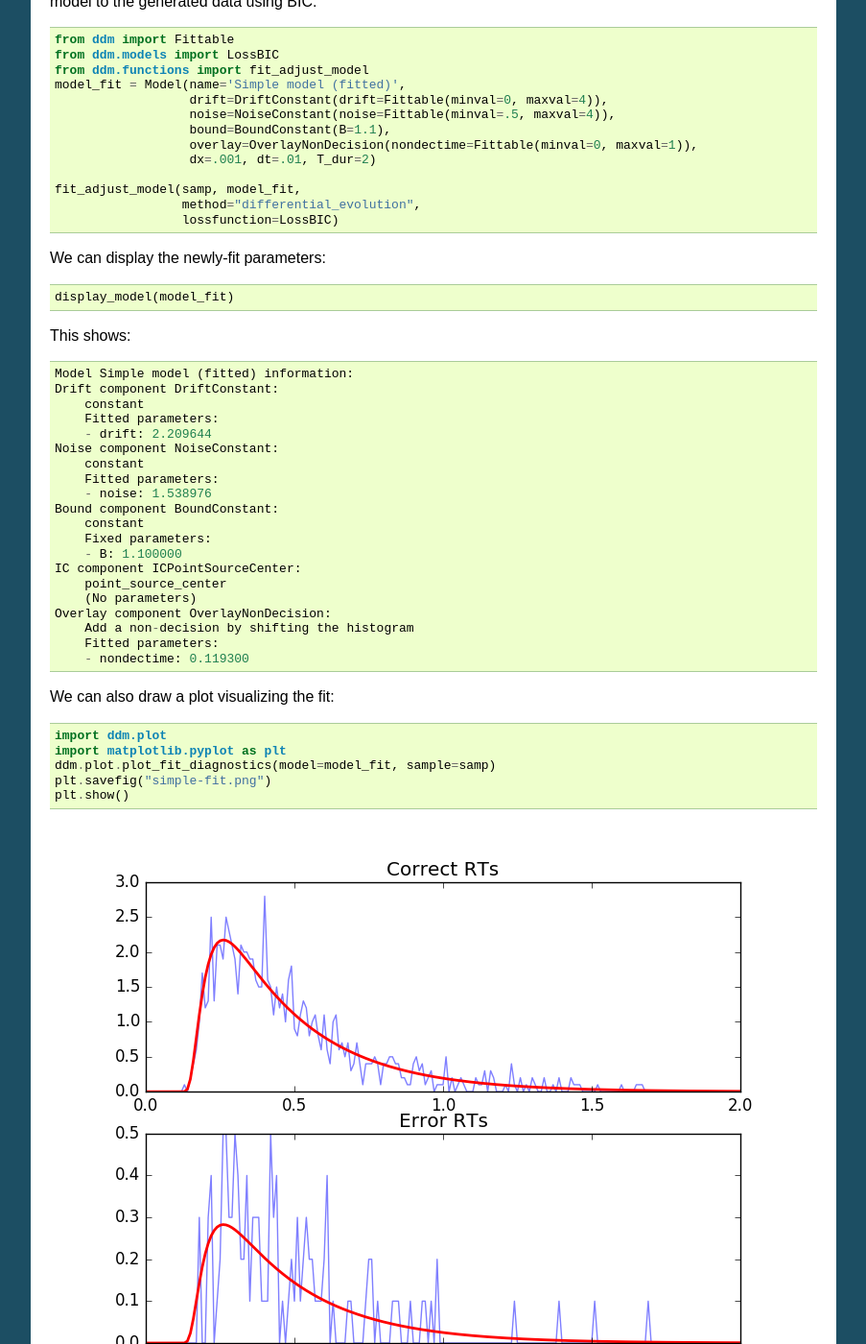
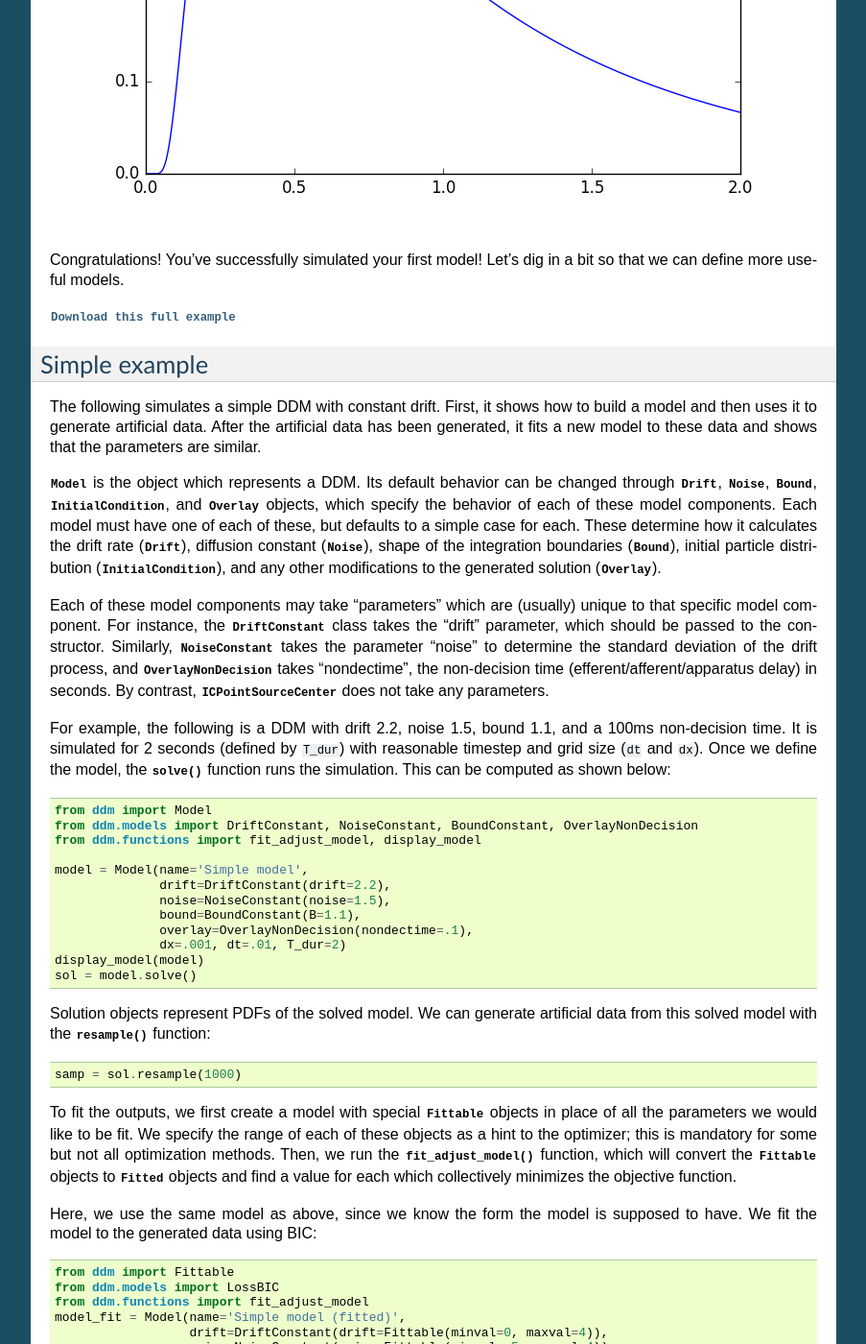
Before and after one commit to mwshinn/PyDDM, a Sphinx documentation site: the page built from doc/quickstart.rst, in a window 1280 px wide and 1400 px high, scrolled down 682 px. Shown: the whole window at 96% size, without its empty margins (198-1101 px from the left). Built offline with Sphinx 7.4.7, drawn with Linux system fonts in a browser that asks for light colours; formulas are drawn with MathJax 3; some of the changed text lies outside the part shown.

Commit message:
Updates to the quickstart guide

```diff
--- /dev/null
+++ b/doc/downloads/helloworld.py
@@ -0,0 +1,7 @@
+import matplotlib.pyplot as plt
+from ddm import Model
+m = Model()
+s = m.solve()
+plt.plot(s.model.t_domain(), s.pdf_corr())
+plt.savefig("helloworld.png")
+plt.show()
--- a/doc/downloads/simple.py
+++ b/doc/downloads/simple.py
@@ -45,3 +45,6 @@
 ddm.plot.plot_fit_diagnostics(model=model_fit, sample=samp)
 plt.savefig("simple-fit.png")
 plt.show()
+
+print(sol.prob_correct())
+print(sol.pdf_err())
--- a/doc/quickstart.rst
+++ b/doc/quickstart.rst
@@ -1,37 +1,77 @@
 Quick Start guide
 =================
+
+Hello, world!
+-------------
+
+To get started, let's simulate a basic model and plot it.  For
+simplicity, we will use all of the model defaults.
+
+.. literalinclude:: downloads/helloworld.py
+   :language: python
+
+.. image:: images/helloworld.png
+
+Congratulations!  You've successfully simulated your first model!
+Let's dig in a bit so that we can define more useful models.
+
+:download:`Download this full example <downloads/helloworld.py>`
 
 Simple example
 --------------
 
-The following simulates a simple DDM with constant drift.
+The following simulates a simple DDM with constant drift.  First, it
+shows how to build a model and then uses it to generate artificial
+data.  After the artificial data has been generated, it fits a new
+model to these data and shows that the parameters are similar.
+
 :class:`.Model` is the object which represents a DDM.  Its default
 behavior can be changed through :class:`.Drift`, :class:`.Noise`,
 :class:`.Bound`, :class:`.InitialCondition`, and :class:`.Overlay`
 objects, which specify the behavior of each of these model components.
+Each model must have one of each of these, but defaults to a simple
+case for each.  These determine how it calculates the drift rate
+(:class:`.Drift`), diffusion constant (:class:`.Noise`), shape of the
+integration boundaries (:class:`.Bound`), initial particle
+distribution (:class:`.InitialCondition`), and any other modifications
+to the generated solution (:class:`.Overlay`).
+
+Each of these model components may take "parameters" which are
+(usually) unique to that specific model component.  For instance, the
+:class:`.DriftConstant` class takes the "drift" parameter, which
+should be passed to the constructor.  Similarly,
+:class:`.NoiseConstant` takes the parameter "noise" to determine the
+standard deviation of the drift process, and
+:class:`.OverlayNonDecision` takes "nondectime", the non-decision time
+(efferent/afferent/apparatus delay) in seconds.  By contrast,
+:class:`.ICPointSourceCenter` does not take any parameters.
+
 For example, the following is a DDM with drift 2.2, noise 1.5, bound
-1.1, and a 100ms non-decision time.  It is simulated for 2 seconds.
-It can be represented by:
+1.1, and a 100ms non-decision time.  It is simulated for 2 seconds
+(defined by ``T_dur``) with reasonable timestep and grid size (``dt``
+and ``dx``).  Once we define the model, the :meth:`~.Model.solve`
+function runs the simulation.  This can be computed as shown below:
 
 .. literalinclude:: downloads/simple.py
    :language: python
    :lines: 4-13, 17-18
 
 Solution objects represent PDFs of the solved model.  We can generate
-data from this solved model with:
+artificial data from this solved model with the
+:meth:`~.Solution.resample` function:
 
 .. literalinclude:: downloads/simple.py
    :language: python
    :lines: 22
 
 To fit the outputs, we first create a model with special
-:class:`.Fittable` objects in all the parameters we would like to be
-fit.  We specify the range of each of these objects as a hint to the
-optimizer; this is mandatory for some but not all optimization
-methods.  Then, we run the :func:`.fit_adjust_model` function, which
-will convert the :class:`.Fittable` objects to :class:`.Fitted`
-objects and find a value for each which collectively minimizes the
-objective function.
+:class:`.Fittable` objects in place of all the parameters we would
+like to be fit.  We specify the range of each of these objects as a
+hint to the optimizer; this is mandatory for some but not all
+optimization methods.  Then, we run the :func:`.fit_adjust_model`
+function, which will convert the :class:`.Fittable` objects to
+:class:`.Fitted` objects and find a value for each which collectively
+minimizes the objective function.
 
 Here, we use the same model as above, since we know the form the model
 is supposed to have.  We fit the model to the generated data using BIC:
@@ -40,13 +80,17 @@
    :language: python
    :lines: 26-38
 
-We can display the newly-fit parameters:
+We can display the newly-fit parameters with the
+:func:`~.functions.display_model` function:
 
 .. literalinclude:: downloads/simple.py
    :language: python
    :lines: 40
 
-This shows::
+This shows that the fitted value of drift is 2.2096, which is close to
+the value of 2.2 we used to simulate it.  Similarly, noise fits to
+1.539 (compared to 1.5) and nondectime (non-decision time) to 0.1193
+(compared to 0.1)::
 
   Model Simple model (fitted) information:
   Drift component DriftConstant:
@@ -69,13 +113,28 @@
       Fitted parameters:
       - nondectime: 0.119300
 
-We can also draw a plot visualizing the fit:
+We can also draw a plot visualizing the fit.  Unlike our first
+example, we will now use one of PyDDM's convenience methods,
+:func:`~.plot.plot_fit_diagnostics`:
 
 .. literalinclude:: downloads/simple.py
    :language: python
    :lines: 43-47
 
 .. image:: images/simple-fit.png
+
+Using the :class:`.Solution` object ``sol`` we have access to a number
+of other useful functions.  For instance, we can display the
+probability of a correct response using
+:meth:`~.Solution.prob_correct` or the entire histogram of errors
+using :meth:`~.Solution.pdf_err`.
+
+.. literalinclude:: downloads/simple.py
+   :language: python
+   :lines: 49-50
+
+See :class:`the Solution object documentation <.Solution>` for more
+such functions.
 
 :download:`Download this full example <downloads/simple.py>`
 
```
Also changed, not shown: doc/installing.rst (+27 -4 lines), doc/images/helloworld.png (added).
